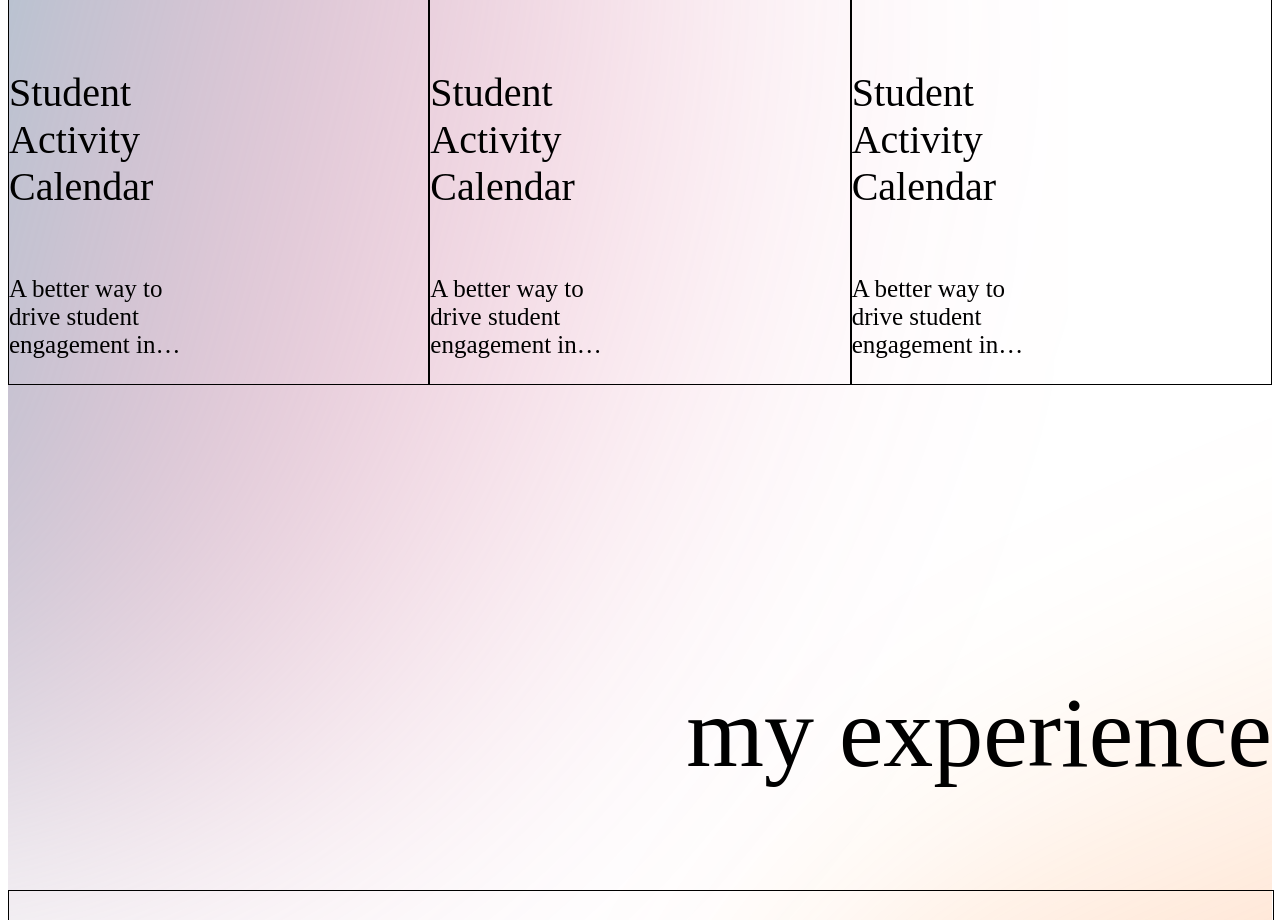
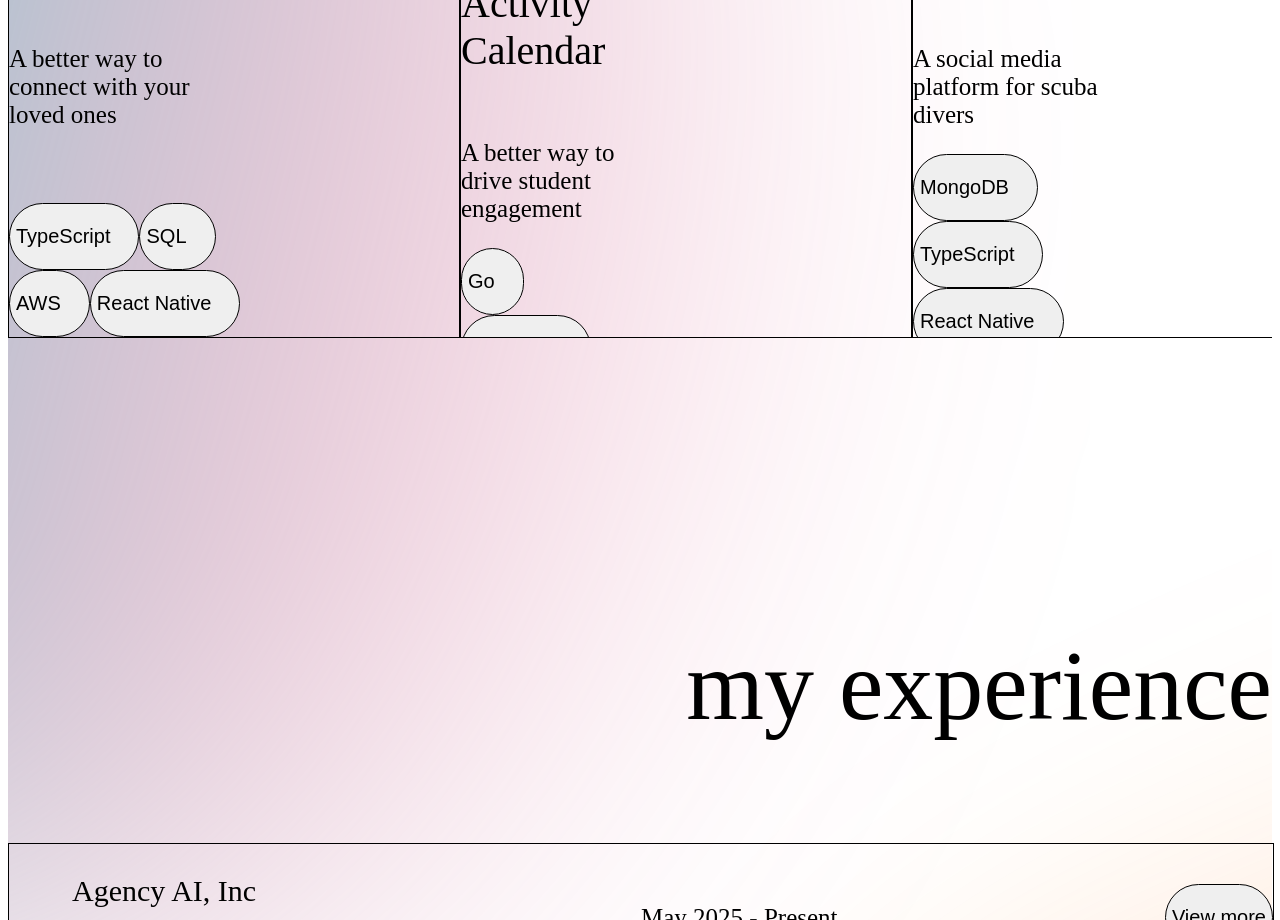
Before and after one commit to in-mai-space/portfolio, a Next.js app in the folder frontend/: page / in a window 1280 px wide. Shown: the part 1880-2800 px from the top of the page. Built offline with nearby package versions, Linux system fonts and the light colour scheme.

Commit message:
update frontend info

```diff
--- a/frontend/app/layout.tsx
+++ b/frontend/app/layout.tsx
@@ -12,7 +12,7 @@ export default function RootLayout({
   children: React.ReactNode;
 }>) {
   return (
-    <html lang="en">
+    <html lang="en" className='dark'>
       <body>{children}</body>
     </html>
   );
--- a/frontend/components/about.tsx
+++ b/frontend/components/about.tsx
@@ -5,10 +5,10 @@ import SocialMedia from "./ui/social-media";
 const About = () => {
   const BIO = "hi i'm mai!";
   const DESCRIPTION =
-    "i'm a second year cs major at northeastern with math minor. i'm interested in software design and architecture!";
+    "i'm studying cs + math @ neu with an interest in software design and architecture!";
 
   return (
-    <div className="flex flex-col gap-32">
+    <div className="flex flex-col gap-28">
       <Navbar />
       <div>
         <p className="text-[200px] dark:text-white text-black">{BIO}</p>
--- a/frontend/components/experience.tsx
+++ b/frontend/components/experience.tsx
@@ -1,30 +1,54 @@
 import ExperienceCard from "./ui/experience-card";
 
 const Experience = () => {
+  const EXPERIENCE = [{
+    position: "Member of Technical Staff Co-op",
+    company: "Agency AI, Inc",
+    startDate: new Date("2025-05-05"),
+    tags: ["Python", "TypeScript"]
+  }, {
+    position: "Technical Lead",
+    company: "Generate Product Development",
+    startDate: new Date("2024-12-30"),
+    endDate: new Date("2025-05-02"),
+    tags: ["TypeScript", "AWS", "React Native", "SQL"],
+    description:
+      "Lorem ipsum dolor sit amet, consectetur adipiscing elit. Sed do eiusmod tempor incididunt ut labore et dolore magna aliqua. Ut enim ad minim veniam, quis nostrud exercitation ullamco laboris."
+  }, {
+    position: "Software Engineer",
+    company: "Generate Product Development",
+    startDate: new Date("2024-01-02"),
+    endDate: new Date("2024-12-30"),
+    tags: ["TypeScript", "Golang", "React Native", "MongoDB", "SQL"],
+    description:
+      "Lorem ipsum dolor sit amet, consectetur adipiscing elit. Pellentesque habitant morbi tristique senectus et netus et malesuada fames ac turpis egestas. Vestibulum tortor quam, feugiat vitae."
+  }, {
+    position: "Software Engineering Intern",
+    company: "MoMo (M_Service)",
+    startDate: new Date("2024-05-02"),
+    endDate: new Date("2024-06-30"),
+    tags: ["TypeScript", "Google Cloud", "GitLab API"],
+    description:
+      "Lorem ipsum dolor sit amet, consectetur adipiscing elit. Proin nibh augue, suscipit a, scelerisque sed, lacinia in, mi. Cras vel lorem. Etiam pellentesque aliquet tellus."
+  }];
+
   return (
-    <div className="flex flex-col gap-20 justify-center">
+    <div className="flex flex-col gap-20 justify-center pb-12">
       <div className="flex justify-end">
-        <p className="text-[100px] dark:text-white text-black">my experience</p>
+        <p className="text-[100px] dark:text-white text-black leading-tight">my experience</p>
       </div>
-      <div className="flex flex-col gap-5">
-        <ExperienceCard
-          position="Software Engineer"
-          company="Generate Product Development"
-          startDate={new Date()}
-          description="Incorporated AWS S3 into management of user's image endpoint. Incorporated OpenAI API to create vector embedding's for natural language search. Implemented home page, event page and profile page."
-        />
-        <ExperienceCard
-          position="Software Engineer"
-          company="Generate Product Development"
-          startDate={new Date()}
-          description="Incorporated AWS S3 into management of user's image endpoint. Incorporated OpenAI API to create vector embedding's for natural language search. Implemented home page, event page and profile page."
-        />
-        <ExperienceCard
-          position="Software Engineer"
-          company="Generate Product Development"
-          startDate={new Date()}
-          description="Incorporated AWS S3 into management of user's image endpoint. Incorporated OpenAI API to create vector embedding's for natural language search. Implemented home page, event page and profile page."
-        />
+      <div className="flex flex-col gap-8">
+        {EXPERIENCE.map((exp, index) => (
+          <ExperienceCard
+            key={index}
+            position={exp.position}
+            company={exp.company}
+            startDate={exp.startDate}
+            endDate={exp.endDate}
+            tags={exp.tags}
+            description={exp.description}
+          />
+        ))}
       </div>
     </div>
   );
--- a/frontend/components/project.tsx
+++ b/frontend/components/project.tsx
@@ -3,10 +3,31 @@ import ProjectCard from "./ui/project-card";
 import { useState } from "react";
 
 const Project = () => {
-  const NAME = "Student Activity Calendar";
-  const DESCRIPTION =
-    "A better way to drive student engagement in clubs and events on campus.";
-
+  const PROJECTS = [{
+    name: "Dearly",
+    description: "A better way to connect with your loved ones",
+    github: "https://github.com/GenerateNU/dearly",
+    tags: ["TypeScript", "SQL", "AWS", "React Native"]
+  },
+  {
+    name: "Student Activity Calendar",
+    description: "A better way to drive student engagement",
+    github: "https://github.com/GenerateNU/sac",
+    tags: ["Go", "TypeScript", "React Native"]
+  },
+  {
+    name: "Snapper",
+    description: "A social media platform for scuba divers",
+    github: "https://github.com/GenerateNU/snapper",
+    tags: ["MongoDB", "TypeScript", "React Native", ]
+  },
+  {
+    name: "fino (in progress)",
+    description: "Syncing bank transactions with Notion",
+    github: "https://github.com/in-mai-space/fino",
+    tags: ["Golang", "Notion API", "Plaid API"]
+  },
+  ]
   const [activeCardId, setActiveCardId] = useState<string | null>(null);
 
   return (
@@ -17,34 +38,24 @@ const Project = () => {
           {PROJECT_DESCRIPTION}
         </p>
       </div>
-      <div className="flex flex-row gap-10">
-        <ProjectCard
-          id="1"
-          activeCardId={activeCardId}
-          setActiveCardId={setActiveCardId}
-          github="https://github.com/GenerateNU/sac"
-          name={NAME}
-          description={DESCRIPTION}
-        />
-        <ProjectCard
-          id="2"
-          activeCardId={activeCardId}
-          setActiveCardId={setActiveCardId}
-          github="https://github.com/GenerateNU/snapper"
-          name={NAME}
-          description={DESCRIPTION}
-        />
-        <ProjectCard
-          id="3"
-          activeCardId={activeCardId}
-          setActiveCardId={setActiveCardId}
-          github="https://github.com/in-mai-space/portfolio"
-          name={NAME}
-          description={DESCRIPTION}
-        />
+      <div className="overflow-x-auto py-8">
+        <div className="flex flex-row gap-10 min-w-max">
+          {PROJECTS.map((project, index) => (
+            <ProjectCard
+              key={index}
+              tags={project.tags}
+              id={index.toString()}
+              activeCardId={activeCardId}
+              setActiveCardId={setActiveCardId}
+              github={project.github}
+              name={project.name}
+              description={project.description}
+            />
+          ))}
+        </div>
       </div>
     </div>
   );
-};
+}
 
 export default Project;
--- a/frontend/components/ui/project-card.tsx
+++ b/frontend/components/ui/project-card.tsx
@@ -9,7 +9,8 @@ interface ProjectCardProps {
   github: string;
   id: string;
   activeCardId: string | null;
-  setActiveCardId: (id: string) => void;
+  setActiveCardId: (id: string | null) => void;
+  tags: string[];
 }
 
 const ProjectCard: React.FC<ProjectCardProps> = ({
@@ -19,6 +20,7 @@ const ProjectCard: React.FC<ProjectCardProps> = ({
   id,
   activeCardId,
   setActiveCardId,
+  tags,
 }) => {
   const [isExpanded, setIsExpanded] = useState(id === activeCardId);
 
@@ -34,15 +36,21 @@ const ProjectCard: React.FC<ProjectCardProps> = ({
     const isGitHubIconClicked = target.closest("a") || target.closest("svg");
 
     if (!isGitHubIconClicked) {
-      setIsExpanded(!isExpanded);
+      const newExpandedState = !isExpanded;
+      setIsExpanded(newExpandedState);
+      // If we're collapsing the card, set activeCardId to null
+      setActiveCardId(newExpandedState ? id : null);
+    } else {
+      // If GitHub icon is clicked, still set this as active card
+      setActiveCardId(id);
     }
-
-    setActiveCardId(id);
   };
 
   return (
     <div
       className={`
+        relative
+        flex-shrink-0
         flex flex-row
         p-8
         ${isExpanded ? "w-[900px]" : "w-[450px]"}
@@ -53,30 +61,29 @@ const ProjectCard: React.FC<ProjectCardProps> = ({
         shadow-xl
         border
         border-white/30
-        justify-between
         transition-all
         duration-500
         ease-in-out
         overflow-hidden
         cursor-pointer
-        hover:scale-105
+        hover:scale-[1.02]
+        origin-left
       `}
       onClick={handleCardClick}
     >
-      <div className="flex flex-col justify-between w-[450px]">
-        <div className="flex flex-row justify-between items-center">
+      <div className="flex flex-col justify-between w-[350px]">
+        <div className="flex gap-5 flex-col justify-between items-start">
           <a
             href={github}
             target="_blank"
             rel="noopener noreferrer"
-            onClick={(e) => e.stopPropagation()}
+            onClick={(e: React.MouseEvent<HTMLAnchorElement>) => e.stopPropagation()}
           >
             <IconButton
               onPress={() => window.open(github, "_blank")}
               icon={faGithub}
             />
           </a>
-        </div>
           <div className="flex flex-col gap-3">
             <p className="font-bold text-[40px] dark:text-white text-black leading-tight">
               {name}
@@ -86,31 +93,32 @@ const ProjectCard: React.FC<ProjectCardProps> = ({
             </p>
           </div>
         </div>
+        <div className="flex flex-row gap-4 flex-wrap">
+          {tags && tags.map((tag, index) => (
+            <Button key={index} tag icon text={tag} />
+          ))}
+        </div>
+      </div>
 
       <div
         className={`
-          flex flex-col
-          justify-start
-          items-start
+          ml-8
+          border-l
+          border-transparent
           transition-all
           duration-500
           ease-in-out
           ${
             isExpanded
-              ? "opacity-100 w-[450px] visible"
-              : "opacity-0 w-0 invisible"
+              ? "opacity-100 w-[400px]"
+              : "opacity-0 w-0 pl-0"
           }
         `}
       >
-        <div className="pl-8 flex flex-col gap-5">
+        <div className="flex flex-col gap-5">
           <p className="dark:text-white text-black text-[20px]">
-            More details about {name} would go here.
+            More details about {name} coming soon!
           </p>
-          <div className="flex flex-row gap-4 flex-wrap">
-            <Button tag icon text="Go" />
-            <Button tag icon text="Expo" />
-            <Button tag icon text="iOS Development" />
-          </div>
         </div>
       </div>
     </div>
--- a/frontend/components/ui/theme-toggle.tsx
+++ b/frontend/components/ui/theme-toggle.tsx
@@ -1,7 +1,7 @@
 import { useState } from "react";
 
 const ThemeToggle = () => {
-  const [dark, setDark] = useState<boolean>(false);
+  const [dark, setDark] = useState<boolean>(true);
 
   const darkMode = () => {
     setDark(true);
--- a/frontend/constants/project.ts
+++ b/frontend/constants/project.ts
@@ -1,2 +1,2 @@
 export const PROJECT_DESCRIPTION =
-  "i like discovering new technologies and learning about software design and architecture through building products collaboratively and independently";
+  "i explore software design and architecture by building products for clients with teams for and on my own"
```
Also changed, not shown: frontend/components/ui/experience-card.tsx (+15 -5 lines), frontend/components/ui/navbar.tsx (+1 -11 lines). Lines whose indentation alone changed are shown as unchanged.
